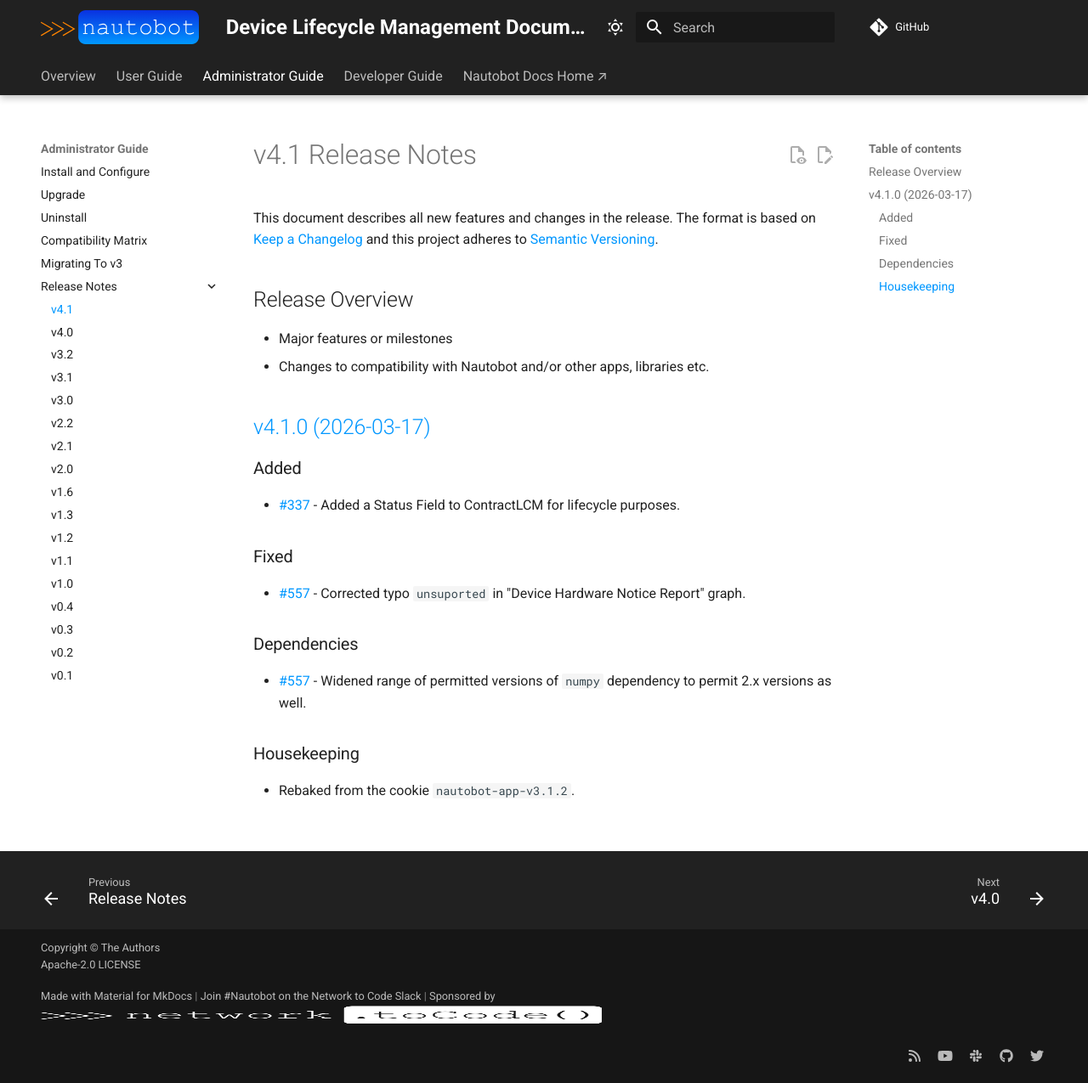
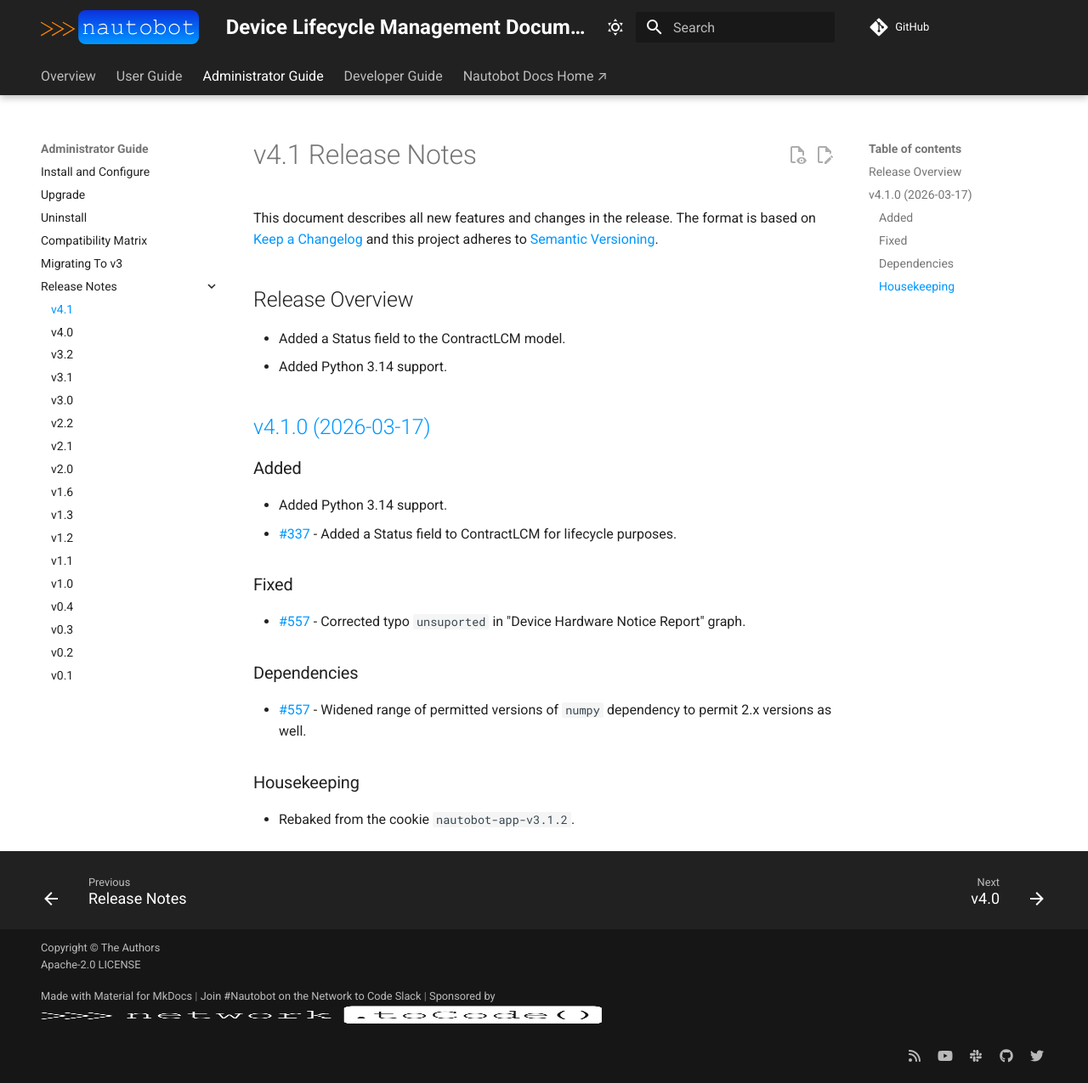
Before and after one commit to nautobot/nautobot-app-device-lifecycle-mgmt, an MkDocs documentation site: the page built from docs/admin/release_notes/version_4.1.md, in a window 1280 px wide and 1275 px high. Shown: the whole window at 85% size. Built offline with MkDocs 1.6.1 and Material for MkDocs 9.7.7, drawn with Linux system fonts in a browser that asks for light colours; comment, search, counter and statistics services are not loaded.

Commit message:
Update docs/admin/release_notes/version_4.1.md
Co-authored-by: Gary Snider <75227981+gsnider2195@users.noreply.github.com>

```diff
--- a/docs/admin/release_notes/version_4.1.md
+++ b/docs/admin/release_notes/version_4.1.md
@@ -4,16 +4,16 @@ This document describes all new features and changes in the release. The format
 
 ## Release Overview
 
-- Major features or milestones
-- Changes to compatibility with Nautobot and/or other apps, libraries etc.
+- Added a Status field to the  ContractLCM model.
+- Added Python 3.14 support.
 
 <!-- towncrier release notes start -->
-
 ## [v4.1.0 (2026-03-17)](https://github.com/nautobot/nautobot-app-device-lifecycle-mgmt/releases/tag/v4.1.0)
 
 ### Added
 
-- [#337](https://github.com/nautobot/nautobot-app-device-lifecycle-mgmt/issues/337) - Added a Status Field to ContractLCM for lifecycle purposes.
+- Added Python 3.14 support.
+- [#337](https://github.com/nautobot/nautobot-app-device-lifecycle-mgmt/issues/337) - Added a Status field to ContractLCM for lifecycle purposes.
 
 ### Fixed
 
```
